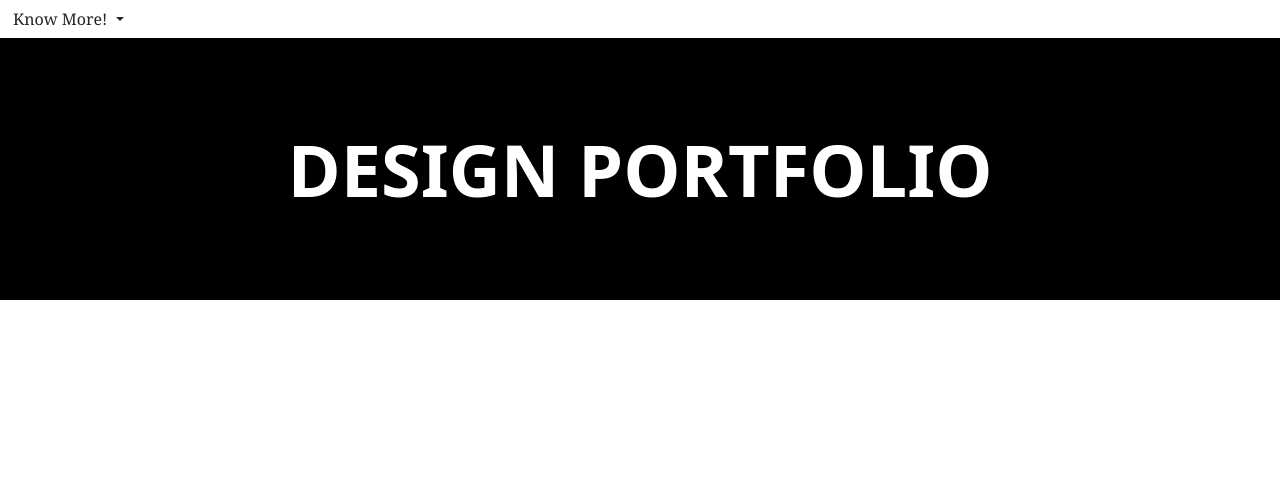
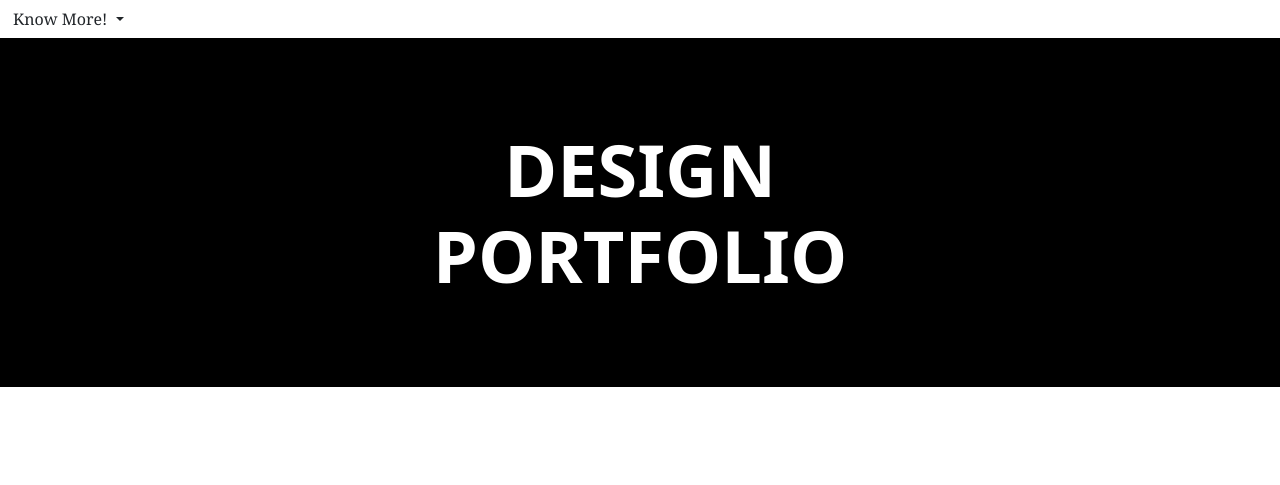
Before and after one commit to Jojo2207/portfolio, a plain HTML site: page index.html in a window 1280 px wide. Shown: the top 485 px of the page. Drawn offline with nearby package versions, Linux system fonts and the light colour scheme.

Commit message:
complete

```diff
--- a/index.html
+++ b/index.html
@@ -26,9 +26,9 @@
       <h1 class="fw-bold text-uppercase text-white text-center hero">
         <div class="py-4 py-md-6 py-lg-7 text-center">
 
-        <span class="display-2 d-none d-lg-block" style="font-weight: 900;">Design Portfolio</span>
-        <span class="display-3 d-none d-md-block d-lg-none" style="font-weight: 900;">Design Portfolio</span>
-        <span class="display-4 d-block d-md-none" style="font-weight: 900;">Design Portfolio</span>
+        <span class="display-2 d-none d-lg-block" style="font-weight: 900;">Design <br> Portfolio</span>
+        <span class="display-3 d-none d-md-block d-lg-none" style="font-weight: 900;">Design <br> Portfolio</span>
+        <span class="display-4 d-block d-md-none" style="font-weight: 900;">Design <br> Portfolio</span>
     </div>
     </h1>
 
```
